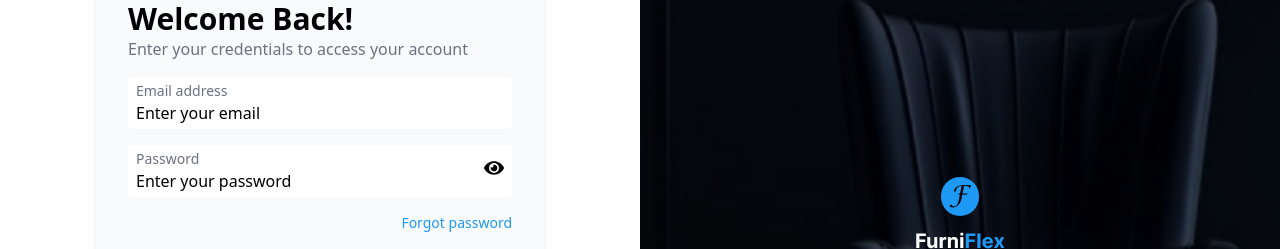
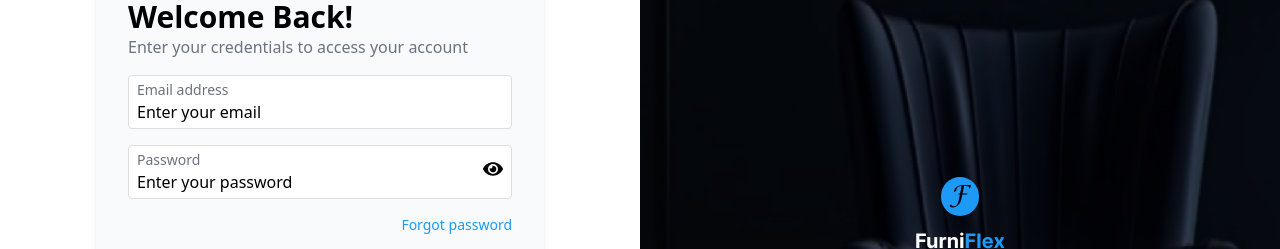
Before and after one commit to Majaharulsoft/FurniFlex, a React (Vite) app: page /login in a window 1280 px wide. Shown: the part 255-504 px from the top of the page. Built offline with nearby package versions, Linux system fonts and the light colour scheme; no server answers.

Commit message:
done login page

```diff
--- a/src/pages/Login.jsx
+++ b/src/pages/Login.jsx
@@ -51,7 +51,7 @@ const Login = () => {
           </div>
           {/* Email Input */}
           <form onSubmit={handleLogIn} className="flex flex-col gap-4">
-            <div className="flex flex-col bg-white rounded px-2 py-1">
+            <div className="flex flex-col bg-white rounded border border-[#DEDEDE] px-2 py-1">
               <label htmlFor="email" className="text-gray-500 text-sm">
                 Email address
               </label>
@@ -64,8 +64,8 @@ const Login = () => {
               />
             </div>
             {/* Password Input */}
-            <div className="flex items-center bg-white rounded px-2 py-1">
-              <div className="flex flex-col bg-white rounded flex-grow">
+            <div className="flex items-center bg-white rounded border border-[#DEDEDE] px-2 py-1">
+              <div className="flex flex-col bg-white rounded  flex-grow">
                 <label htmlFor="password" className="text-gray-500 text-sm">
                   Password
                 </label>
```
